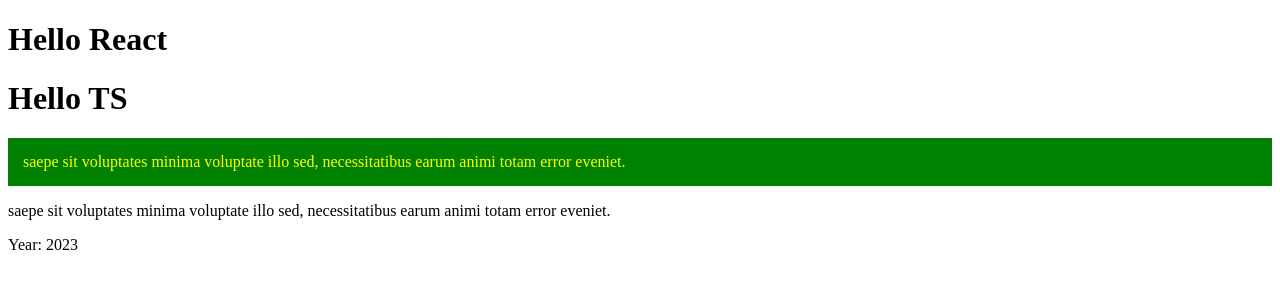
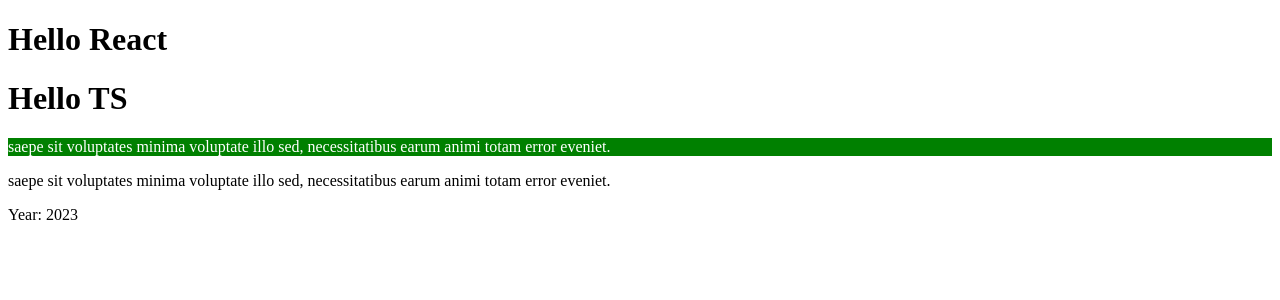
Before and after one commit to Timo-unic/REACT-2710, a React (Create React App) app: page / in a window 1280 px wide. Shown: the top 300 px of the page. Built offline with nearby package versions, Linux system fonts and the light colour scheme.

Commit message:
another case for connecting style.css

```diff
--- a/src/Content.css
+++ b/src/Content.css
@@ -0,0 +1,5 @@
+.content {
+    color: white;
+    background-color: green;
+    padding: 15;
+}
--- a/src/Content.tsx
+++ b/src/Content.tsx
@@ -1,17 +1,13 @@
+import './Content.css'
+
 type Props = {
     text1: string
     text2: string
     year: number
 }
 export const Content = (props: Props) => {
-  let data = true
   return  <>
-  <p style={{
-    color: data ? 'yellow' : 'white',
-    background: 'green',
-    padding: '15px',
-
-  }}>{props.text1}</p>
+  <p className="content">{props.text1}</p>
   <p>{props.text2}</p>
   <div>Year: {props.year}</div>
 </>
```
